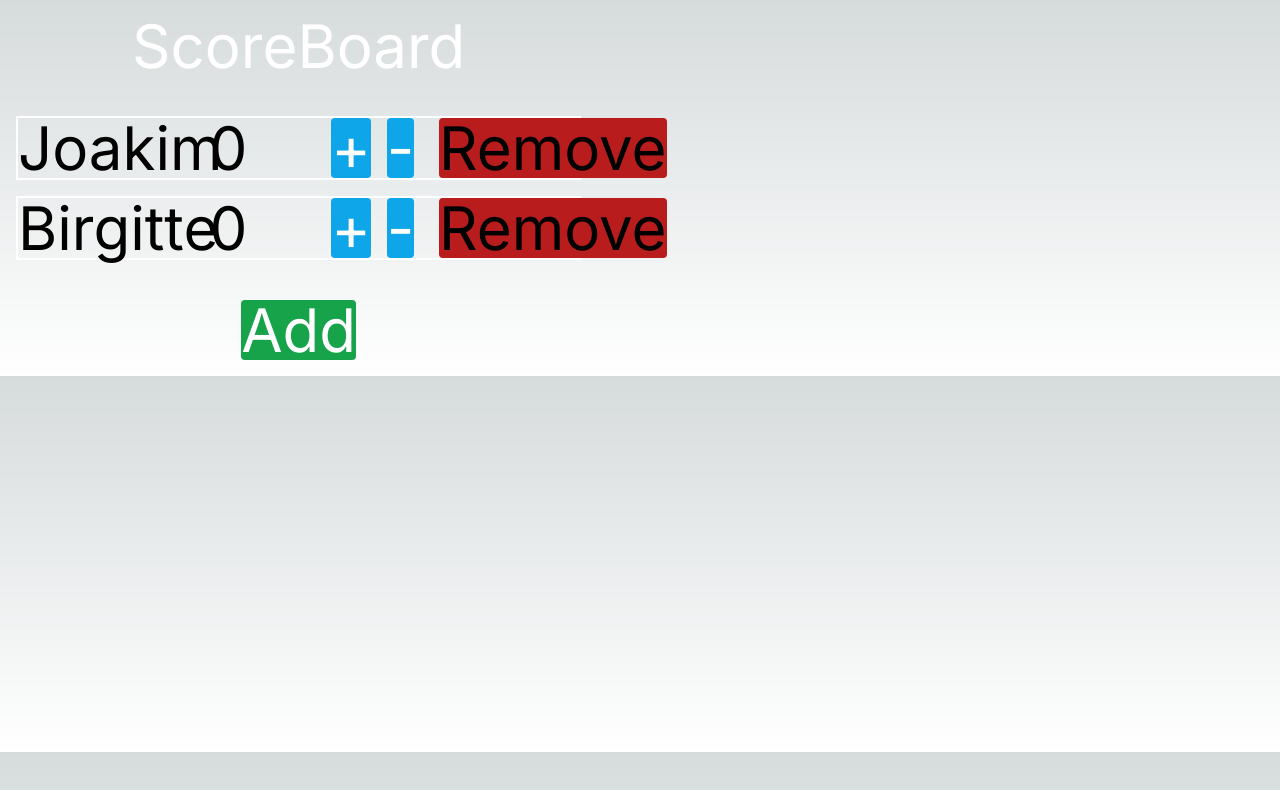
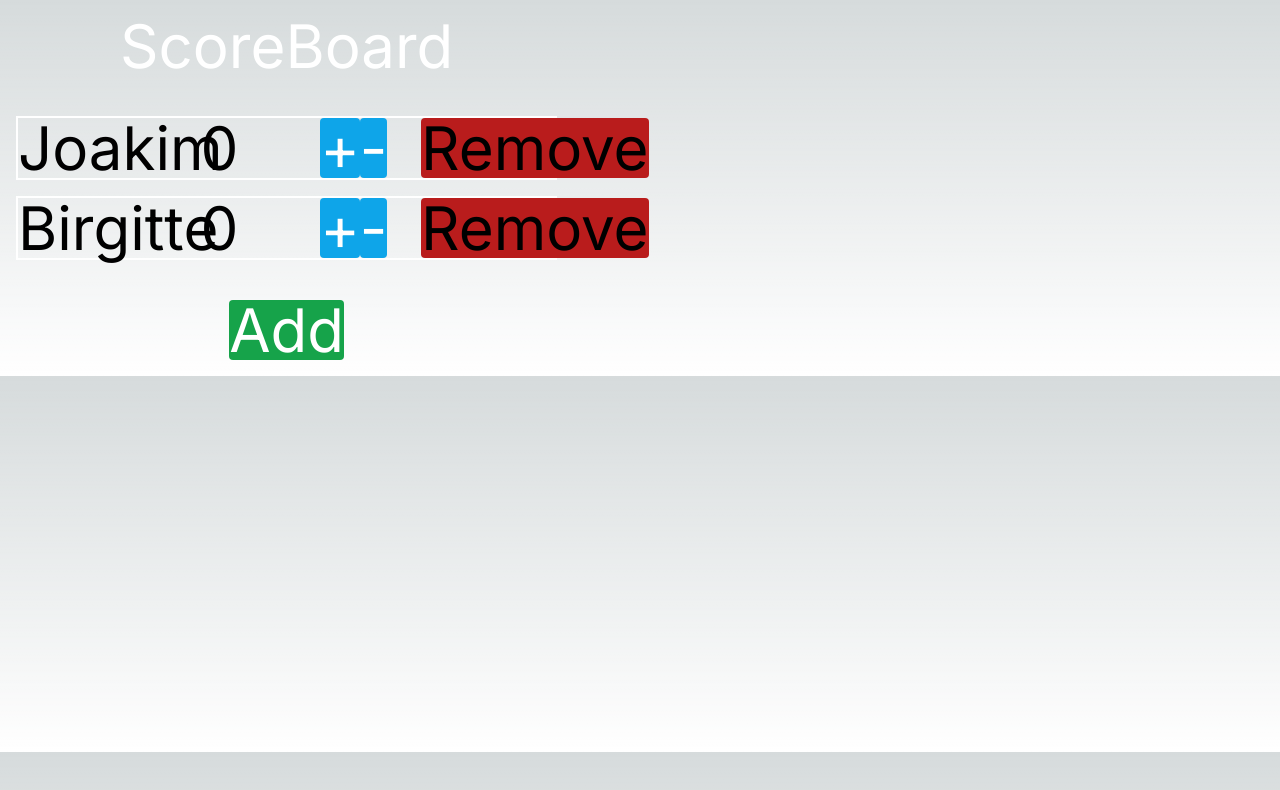
Before and after one commit to MikAoJk/scoreboard, a Next.js app: page / in a window 1280 px wide. Shown: the top 790 px of the page. Built offline with nearby package versions, Linux system fonts and the light colour scheme.

Commit message:
Update ChangePlayerScore.tsx

```diff
--- a/src/components/ChangePlayerScore.tsx
+++ b/src/components/ChangePlayerScore.tsx
@@ -40,9 +40,9 @@ const ChangePlayerScore = (changePlayerScoreProp: ChangePlayerScoreProps) => {
     return (
         <div>
             {!isEditing && <button onClick={startAddEditingHandler} type="button"
-                                   className="cursor-pointer bg-sky-500 text-white ml-2 rounded">+</button>}
+                                   className="cursor-pointer bg-sky-500 text-white rounded">+</button>}
             {!isEditing && <button onClick={startSubstractEditingHandler} type="button"
-                                   className="cursor-pointer bg-sky-500 text-white ml-4 rounded">-</button>}
+                                   className="cursor-pointer bg-sky-500 text-white rounded">-</button>}
 
             {isEditing && isAddButtomClicked &&
                 <PlayerScoreModal onSavePlayerScore={saveAddPlayerScoreHandler} onCancel={stopEditingHandler}
```
